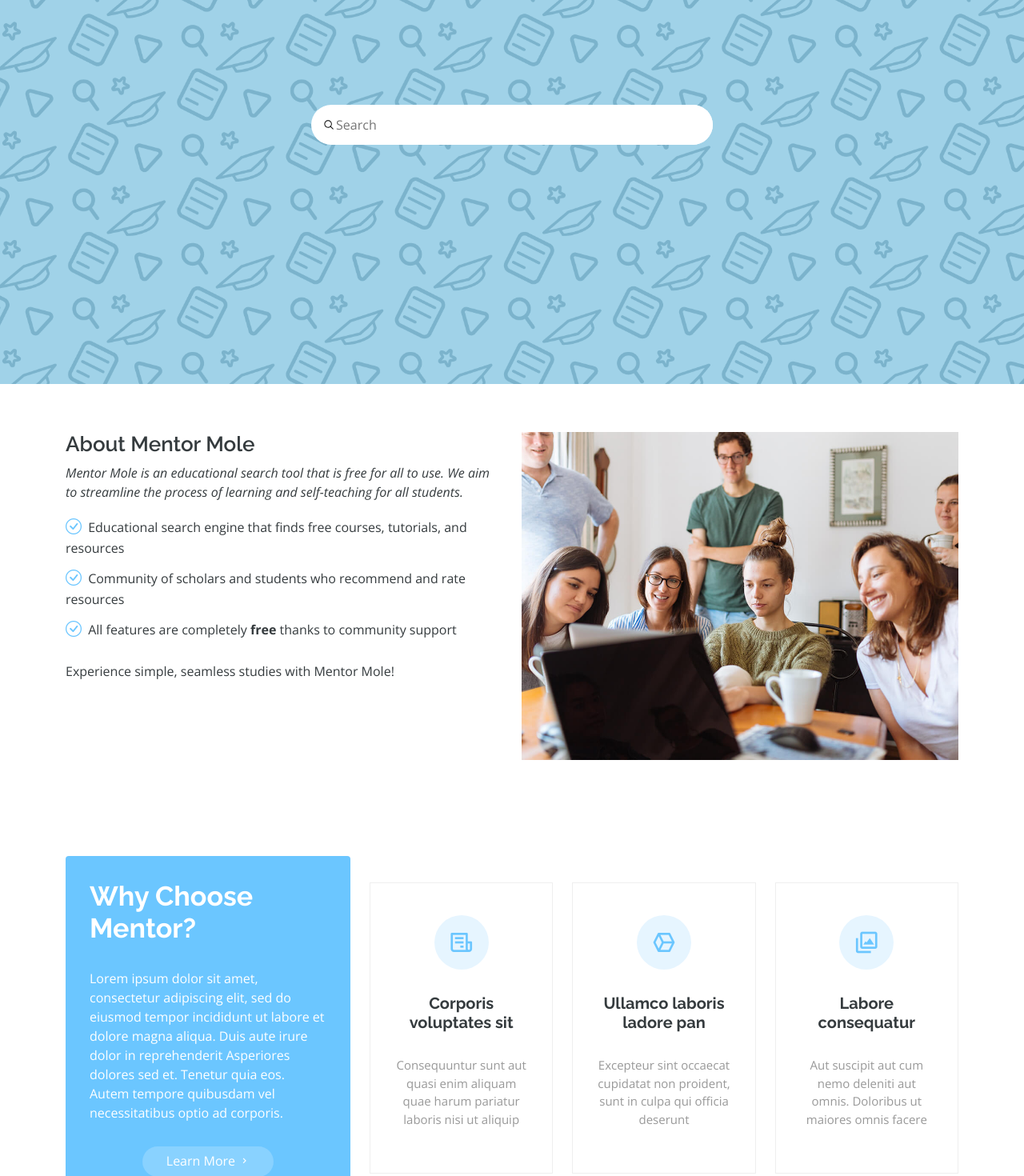
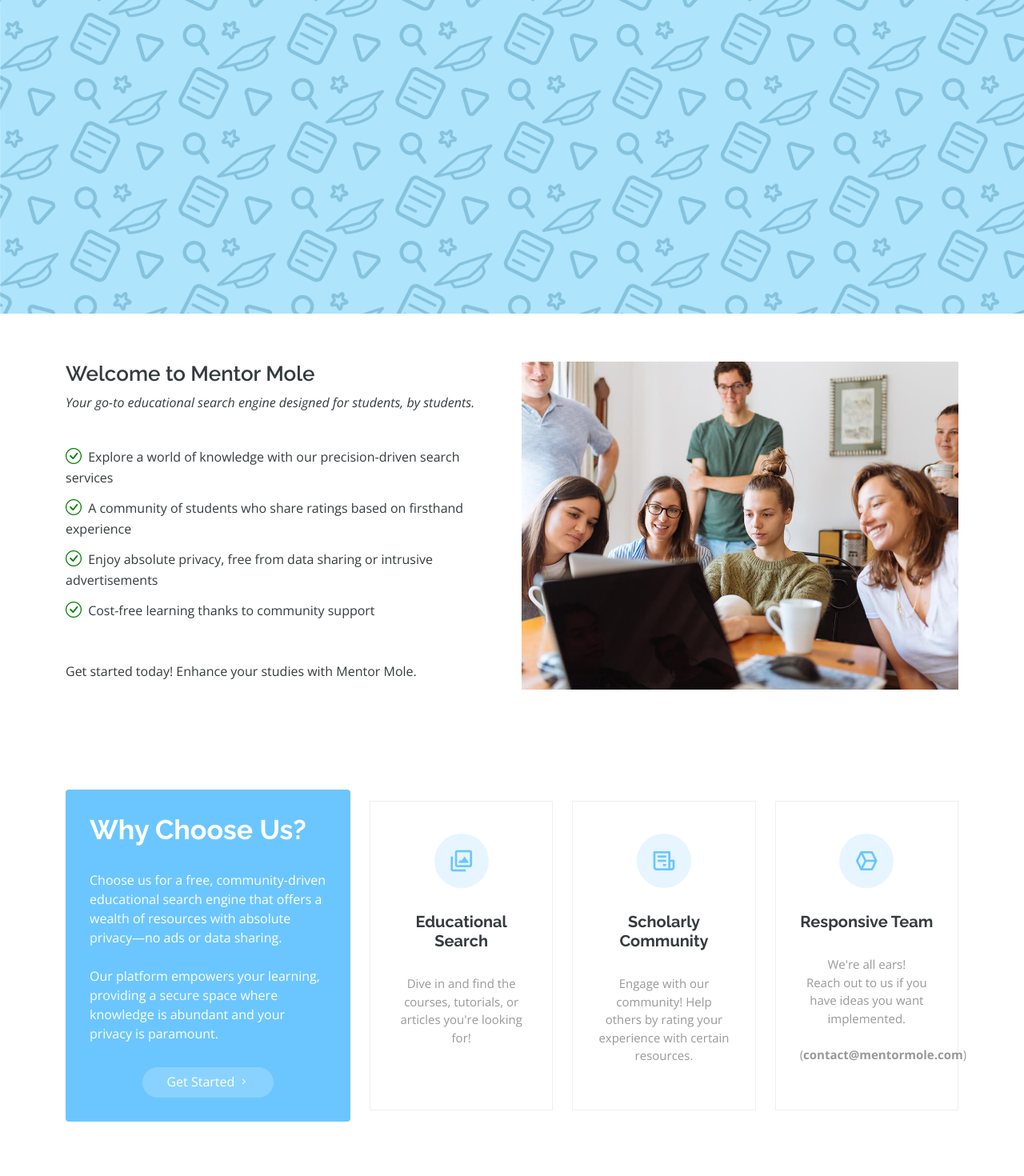
Before and after one commit to Mateo35/angular-web-app, an Angular app: page / in a window 1280 px wide. Shown: the part 240-1710 px from the top of the page at 80% size. Built offline with nearby package versions, Linux system fonts and the light colour scheme.

Commit message:
More HTML customization

```diff
--- a/src/app/about-us/about-us.component.html
+++ b/src/app/about-us/about-us.component.html
@@ -2,7 +2,8 @@
 <div class="breadcrumbs" data-aos="fade-in">
   <div class="container">
     <h2>About Us</h2>
-    <p>We are a group of computer science students at UTSA. This project, Mentor Mole, started out as a simple school project, but then later grew to a full-fledged passion project.<br>
+    <p>We are a group of computer science students at UTSA. Mentor Mole started out as a simple school project, but then grew to a full-fledged passion project.<br>
+        Our goal is to simplify the process of learning for all students, and to help underserved communities who may not have easy access to educational resources/databases. <br>
         Reach out to us at <strong>contact&#64;mentormole.com</strong>.
     </p>
   </div>
@@ -11,6 +12,10 @@
 <!-- ======= Team Section ======= -->
 <section id="trainers" class="trainers">
   <div class="container" data-aos="fade-up">
+    <div class="section-title">
+      <h2>Meet the</h2>
+      <p>Developers</p>
+    </div>
     <div class="row" data-aos="zoom-in" data-aos-delay="100">
       <!-- Mateo McKee -->
       <div class="col-lg-4 col-md-6 d-flex align-items-stretch">
--- a/src/app/home/home.component.html
+++ b/src/app/home/home.component.html
@@ -1,11 +1,6 @@
 <!-- ======= Hero Section ======= -->
 <section id="hero" class="d-flex justify-content-center align-items-center">
   <div class="d-flex container position-relative" data-aos="zoom-in" data-aos-delay="100" id="search-bar-container">
-    <div class="d-flex search-bar">
-      <svg xmlns="http://www.w3.org/2000/svg"  viewBox="0 0 30 30" width="30px" height="30px" id="search-icon"
-      ><path d="M 13 3 C 7.4889971 3 3 7.4889971 3 13 C 3 18.511003 7.4889971 23 13 23 C 15.396508 23 17.597385 22.148986 19.322266 20.736328 L 25.292969 26.707031 A 1.0001 1.0001 0 1 0 26.707031 25.292969 L 20.736328 19.322266 C 22.148986 17.597385 23 15.396508 23 13 C 23 7.4889971 18.511003 3 13 3 z M 13 5 C 17.430123 5 21 8.5698774 21 13 C 21 17.430123 17.430123 21 13 21 C 8.5698774 21 5 17.430123 5 13 C 5 8.5698774 8.5698774 5 13 5 z"/></svg>
-      <input placeholder="Search" class="text-entry">
-    </div>
   </div>
 </section><!-- End Hero -->
 
@@ -20,21 +15,22 @@
           <img src="../assets/img/about.jpg" class="img-fluid" alt="">
         </div>
         <div class="col-lg-6 pt-4 pt-lg-0 order-2 order-lg-1 content">
-          <h3>About Mentor Mole</h3>
+          <h3>Welcome to Mentor Mole</h3>
           <p class="fst-italic">
-            Mentor Mole is an educational search tool that is free for all to use. We aim to streamline the process of
-            learning and self-teaching for all students.
+            Your go-to educational search engine designed for students, by students.<br><br>
           </p>
           <ul>
-            <li><i class="bi bi-check-circle"></i> Educational search engine that finds free courses, tutorials, and
-              resources</li>
-            <li><i class="bi bi-check-circle"></i> Community of scholars and students who recommend and rate resources
-            </li>
-            <li><i class="bi bi-check-circle"></i> All features are completely <strong>free</strong> thanks to community
-              support</li>
+            <li><i class="bi bi-check-circle"></i> Explore a world of knowledge with our precision-driven search
+              services</li>
+            <li><i class="bi bi-check-circle"></i> A community of students who share ratings based on firsthand
+              experience</li>
+            <li><i class="bi bi-check-circle"></i> Enjoy absolute privacy, free from data sharing or intrusive
+              advertisements</li>
+            <li><i class="bi bi-check-circle"></i> Cost-free learning thanks to community support</li>
           </ul>
           <p>
-            Experience simple, seamless studies with Mentor Mole!
+            <br>
+            Get started today! Enhance your studies with Mentor Mole.
           </p>
 
         </div>
@@ -50,15 +46,17 @@
       <div class="row">
         <div class="col-lg-4 d-flex align-items-stretch">
           <div class="content">
-            <h3>Why Choose Mentor?</h3>
+            <h3>Why Choose Us?</h3>
             <p>
-              Lorem ipsum dolor sit amet, consectetur adipiscing elit, sed do eiusmod tempor incididunt ut labore et
-              dolore magna aliqua. Duis aute irure dolor in reprehenderit
-              Asperiores dolores sed et. Tenetur quia eos. Autem tempore quibusdam vel necessitatibus optio ad
-              corporis.
+              Choose us for a free, community-driven educational search engine that offers a
+              wealth of resources with absolute privacy—no ads or data sharing.
+              <br>
+              <br>
+              Our platform empowers your learning, providing a secure space where knowledge is abundant and your privacy
+              is paramount.
             </p>
             <div class="text-center">
-              <a href="about.html" class="more-btn">Learn More <i class="bx bx-chevron-right"></i></a>
+              <a href="/#" class="more-btn">Get Started <i class="bx bx-chevron-right"></i></a>
             </div>
           </div>
         </div>
@@ -67,23 +65,27 @@
             <div class="row">
               <div class="col-xl-4 d-flex align-items-stretch">
                 <div class="icon-box mt-4 mt-xl-0">
+                  <i class="bx bx-images"></i>
+                  <h4>Educational Search</h4>
+                  <p>Dive in and find the courses, tutorials, or articles you're looking for!</p>
+                </div>
+              </div>
+              <div class="col-xl-4 d-flex align-items-stretch">
+                <div class="icon-box mt-4 mt-xl-0">
                   <i class="bx bx-receipt"></i>
-                  <h4>Corporis voluptates sit</h4>
-                  <p>Consequuntur sunt aut quasi enim aliquam quae harum pariatur laboris nisi ut aliquip</p>
+                  <h4>Scholarly Community</h4>
+                  <p>Engage with our community! Help others by rating your experience with certain resources.</p>
                 </div>
               </div>
               <div class="col-xl-4 d-flex align-items-stretch">
                 <div class="icon-box mt-4 mt-xl-0">
                   <i class="bx bx-cube-alt"></i>
-                  <h4>Ullamco laboris ladore pan</h4>
-                  <p>Excepteur sint occaecat cupidatat non proident, sunt in culpa qui officia deserunt</p>
-                </div>
-              </div>
-              <div class="col-xl-4 d-flex align-items-stretch">
-                <div class="icon-box mt-4 mt-xl-0">
-                  <i class="bx bx-images"></i>
-                  <h4>Labore consequatur</h4>
-                  <p>Aut suscipit aut cum nemo deleniti aut omnis. Doloribus ut maiores omnis facere</p>
+                  <h4>Responsive Team</h4>
+                  <p>We're all ears!<br>
+                    Reach out to us if you have ideas you want implemented.<br>
+                    <br>
+                    (<strong>contact&#64;mentormole.com</strong>)
+                  </p>
                 </div>
               </div>
             </div>
--- a/src/styles.css
+++ b/src/styles.css
@@ -441,7 +441,7 @@ h6 {
 #hero {
   width: 100%;
   text-shadow: 2px 2px 9px rgba(0, 0, 0, 0.6);
-  height: 90vh;
+  height: 79vh;
   background: url("assets/img/BGMole.png") top center;
   background-size: cover;
   position: relative;
@@ -449,7 +449,7 @@ h6 {
 
 #hero:before {
   content: "";
-  background: rgba(0, 0, 0, 0.08);
+  background: rgba(0, 0, 0, 0.0);
   position: absolute;
   bottom: 0;
   top: 0;
@@ -589,7 +589,7 @@ section {
   width: 120px;
   height: 1px;
   display: inline-block;
-  background: var(--accent-default-color);
+  background: var(--main-dark-color);
   margin: 4px 10px;
 }
 
@@ -604,7 +604,7 @@ section {
 }
 
 .breadcrumbs {
-  margin-top: 73px;
+  margin-top: 70px;
   text-align: center;
   background: var(--accent-default-color);
   padding: 30px 0;
@@ -644,10 +644,11 @@ section {
   padding-bottom: 10px;
 }
 
+/* Check mark */
 .about .content ul i {
   font-size: 20px;
   padding-right: 4px;
-  color: var(--accent-default-color);
+  color: green;
 }
 
 .about .content .learn-more-btn {
@@ -1019,7 +1020,7 @@ section {
 
 @media (max-width: 768px) {
     #hero {
-      height: 100vh;
+      height: 75vh;
     }
 
     #hero h1 {
```
